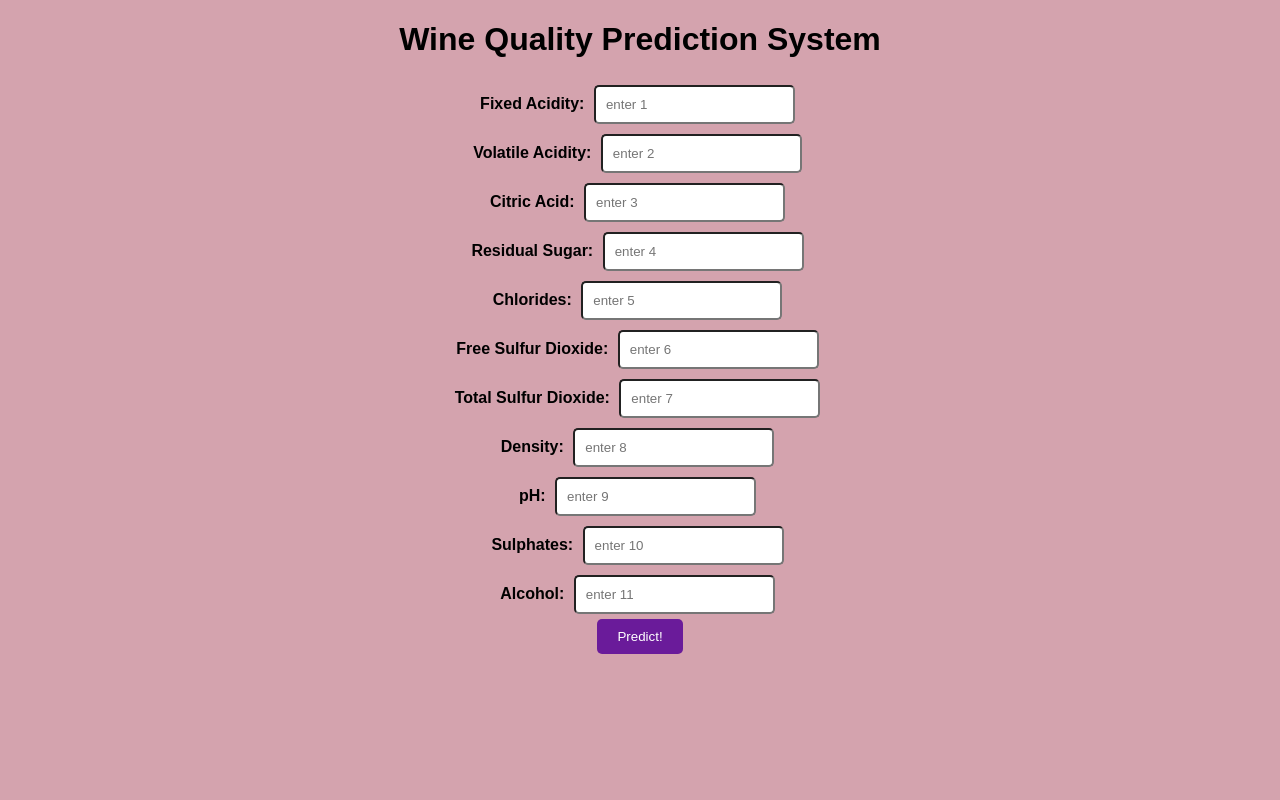
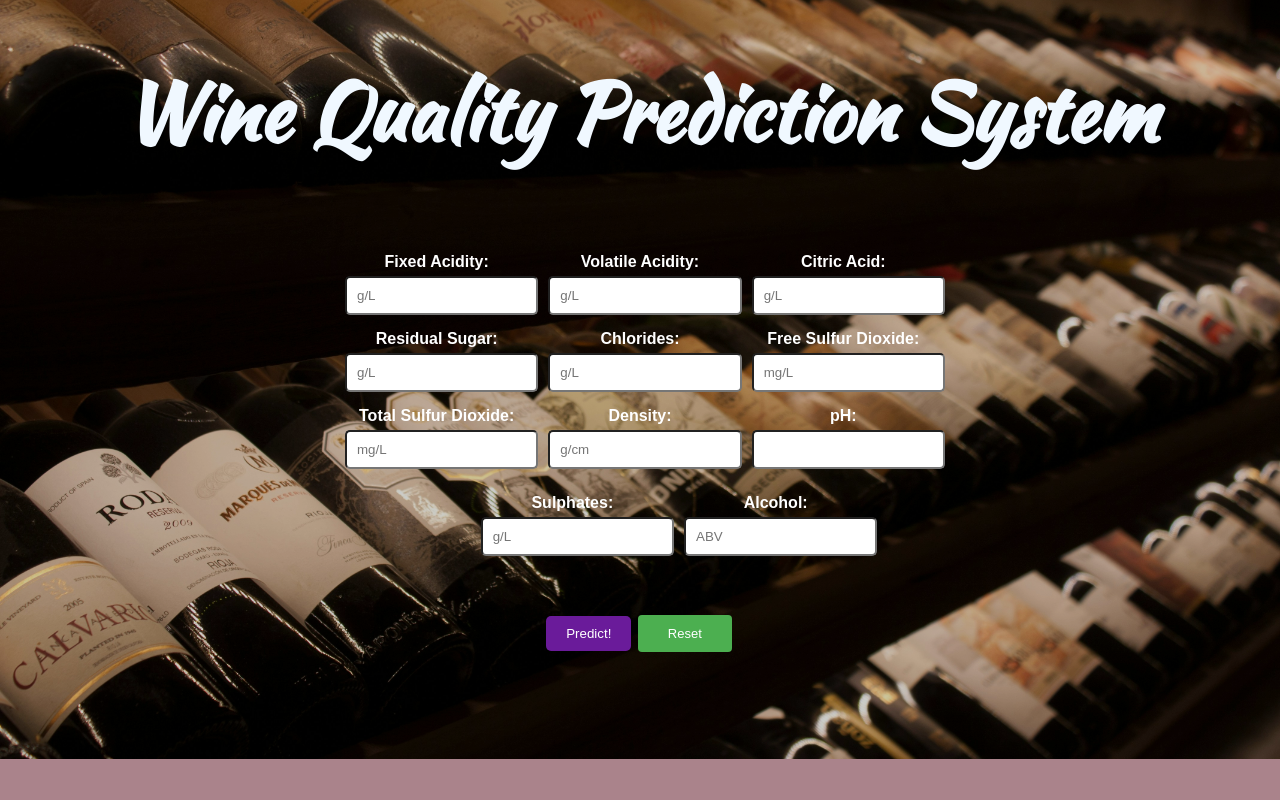
Before and after one commit to poorna-madusith/wine-quality-prediction-system, a Flask app: page / in a window 1280 px wide. Run offline with Flask 3, Linux system fonts and the light colour scheme; parts of the project's set-up code (start-up, migrations or seed data) failed here and were passed over.

Commit message:
imporove the web page

```diff
--- /dev/null
+++ b/static/home.css
@@ -0,0 +1,97 @@
+@import url('https://fonts.googleapis.com/css2?family=Kaushan+Script&display=swap');
+
+body {
+    background-color: #d4a3ae;
+    font-family: Arial, sans-serif;
+    text-align: center;
+    background-image: url('javier-balseiro-jDU4yYk5Kgs-unsplash.jpg'); /* Replace with your image path */
+    background-size: 100%;
+    background-position: center;
+    background-repeat: no-repeat;
+}
+body::before {
+    content: "";
+    position: absolute;
+    top: 0;
+    left: 0;
+    right: 0;
+    bottom: 0;
+    background-color: rgba(0, 0, 0, 0.2); /* Adjust opacity and color */
+    z-index: -1; /* Keeps the overlay behind the content */
+}
+.grid-container {
+    display: grid;
+    grid-template-columns: repeat(3, 1fr); /* 3 columns */
+    gap: 10px;
+    margin: 20px auto;
+    max-width: 600px; /* Adjust as needed */
+}
+input[type="text"] {
+    margin: 5px;
+    padding: 10px;
+    border-radius: 5px;
+    width: 100%;
+    box-sizing: border-box;
+}
+input[type="submit"] {
+    padding: 10px 20px;
+    border-radius: 5px;
+    border: none;
+    background-color: #6a1b9a;
+    color: white;
+    cursor: pointer;
+}
+input[type="submit"]:hover {
+    background-color: #4a0072;
+}
+h1 {
+    font-family: "Kaushan Script", cursive;
+    text-align: center;
+    padding-bottom: 30px;
+    font-size: 80px;
+    color: aliceblue;
+}
+b {
+    color: white;
+}
+.grid-container2 {
+    display: grid;
+    grid-template-columns: repeat(3, 1fr); /* 3 columns */
+    gap: 10px;
+    margin-left: 37%;
+    margin-top: 1px;
+    max-width: 600px; /* Adjust as needed */
+    justify-items: center; /* Center items horizontally */
+    align-items: center; /* Center items vertically */
+    margin-bottom: 50px;
+}
+#message{
+    color: aliceblue;
+}
+/* General button styling */
+.button {
+    background-color: #4CAF50; /* Green background */
+    border: none; /* Remove border */
+    color: white; /* White text */
+    padding: 11px 30px; /* Padding */
+    text-align: center; /* Centered text */
+    text-decoration: none; /* Remove underline */
+    display: inline-block; /* Inline block display */
+    font-size: 13px; /* Font size */
+    margin: 4px 2px; /* Margin */
+    cursor: pointer; /* Pointer cursor on hover */
+    border-radius: 4px; /* Rounded corners */
+}
+
+.button:hover {
+    background-color: #45a049; /* Darker green on hover */
+}
+
+/* Specific button style for the Reset button */
+.reset-button {
+    background-color: #f44336; /* Red background */
+}
+
+.reset-button:hover {
+    background-color: #c62828; /* Darker red on hover */
+}
--- /dev/null
+++ b/static/script.js
@@ -0,0 +1,21 @@
+document.getElementById('prediction-form').addEventListener('submit', function(event) {
+    // Hide previous error message
+    var errorMessage = document.getElementById('error-message');
+    errorMessage.style.display = 'none';
+
+    // Get all input fields
+    var inputs = document.querySelectorAll('input[type="text"]');
+
+    // Check if any input is empty
+    for (var i = 0; i < inputs.length; i++) {
+        if (inputs[i].value.trim() === '') {
+            // Show error message and prevent form submission
+            errorMessage.style.display = 'block';
+            event.preventDefault();
+            return;
+        }
+    }
+});
+function resetPage() {
+    location.reload();
+}
--- a/templates/home.html
+++ b/templates/home.html
@@ -4,54 +4,40 @@
     <meta charset="UTF-8">
     <meta name="viewport" content="width=device-width, initial-scale=1.0">
     <title>Wine Quality Prediction</title>
-    <style>
-        body {
-            background-color: #d4a3ae;
-            font-family: Arial, sans-serif;
-            text-align: center;
-        }
-        input[type="text"] {
-            margin: 5px;
-            padding: 10px;
-            border-radius: 5px;
-        }
-        input[type="submit"] {
-            padding: 10px 20px;
-            border-radius: 5px;
-            border: none;
-            background-color: #6a1b9a;
-            color: white;
-            cursor: pointer;
-        }
-        input[type="submit"]:hover {
-            background-color: #4a0072;
-        }
-    </style>
+    <link rel="stylesheet" href="{{ url_for('static', filename='home.css') }}">
 </head>
 <body>
 
     <h1>Wine Quality Prediction System</h1>
 
-    <form method="POST" action="/predict">
-        <b>
-            Fixed Acidity: <input type="text" name="a" placeholder="enter 1"><br>
-            Volatile Acidity: <input type="text" name="b" placeholder="enter 2"><br>
-            Citric Acid: <input type="text" name="c" placeholder="enter 3"><br>
-            Residual Sugar: <input type="text" name="d" placeholder="enter 4"><br>
-            Chlorides: <input type="text" name="e" placeholder="enter 5"><br>
-            Free Sulfur Dioxide: <input type="text" name="f" placeholder="enter 6"><br>
-            Total Sulfur Dioxide: <input type="text" name="g" placeholder="enter 7"><br>
-            Density: <input type="text" name="h" placeholder="enter 8"><br>
-            pH: <input type="text" name="i" placeholder="enter 9"><br>
-            Sulphates: <input type="text" name="j" placeholder="enter 10"><br>
-            Alcohol: <input type="text" name="k" placeholder="enter 11"><br>
-        </b>
-        <input type="submit" value="Predict!">
+    <form id="prediction-form" method="POST" action="/predict">
+        <div class="grid-container">
+            <b>Fixed Acidity: <input type="text" id="a" name="a" placeholder="g/L"></b>
+            <b>Volatile Acidity: <input type="text" id="b" name="b" placeholder="g/L"></b>
+            <b>Citric Acid: <input type="text" id="c" name="c" placeholder="g/L"></b>
+
+            <b>Residual Sugar: <input type="text" id="d" name="d" placeholder="g/L"></b>
+            <b>Chlorides: <input type="text" id="e" name="e" placeholder="g/L"></b>
+            <b>Free Sulfur Dioxide: <input type="text" id="f" name="f" placeholder="mg/L"></b>
+
+            <b>Total Sulfur Dioxide: <input type="text" id="g" name="g" placeholder="mg/L"></b>
+            <b>Density: <input type="text" id="h" name="h" placeholder="g/cm"></b>
+            <b>pH: <input type="text" id="i" name="i" placeholder=""></b>
+        </div>
+        <div class="grid-container2">
+            <b>Sulphates: <input type="text" id="j" name="j" placeholder="g/L"></b>
+            <b>Alcohol: <input type="text" id="k" name="k" placeholder="ABV"></b>
+        </div>
+        <input type="submit" value="Predict!" >
+        <button type="button" onclick="resetPage()" class="button">Reset</button>
     </form>
 
     {% if prediction %}
-        <h2>Prediction: {{ prediction }}</h2>
+        <h2 id="message">Wine Quality: {{ prediction }}</h2>
     {% endif %}
 
+    <div id="error-message" style="color: red; display: none;">Please fill out all fields.</div>
+
+    <script src="{{ url_for('static', filename='script.js') }}"></script>
 </body>
 </html>
```
Also changed, not shown: static/javier-balseiro-jDU4yYk5Kgs-unsplash.jpg (added).
